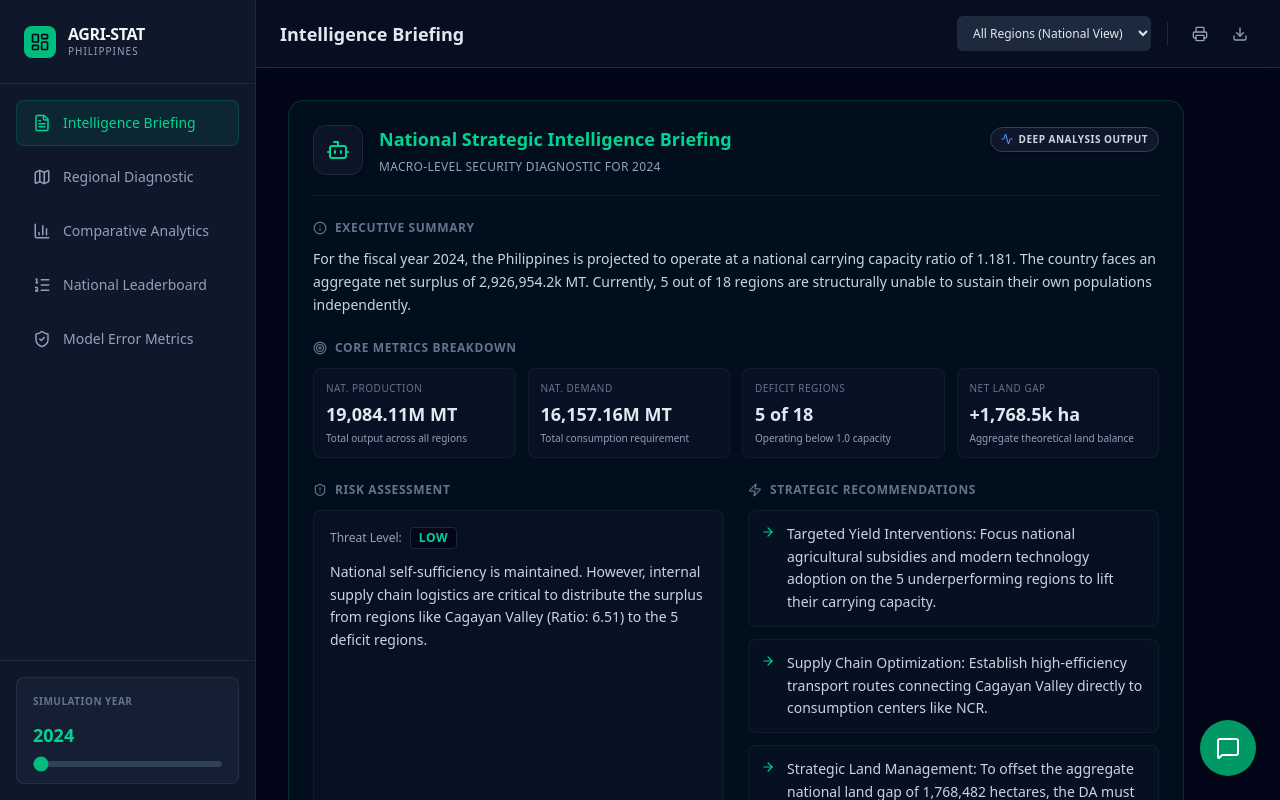
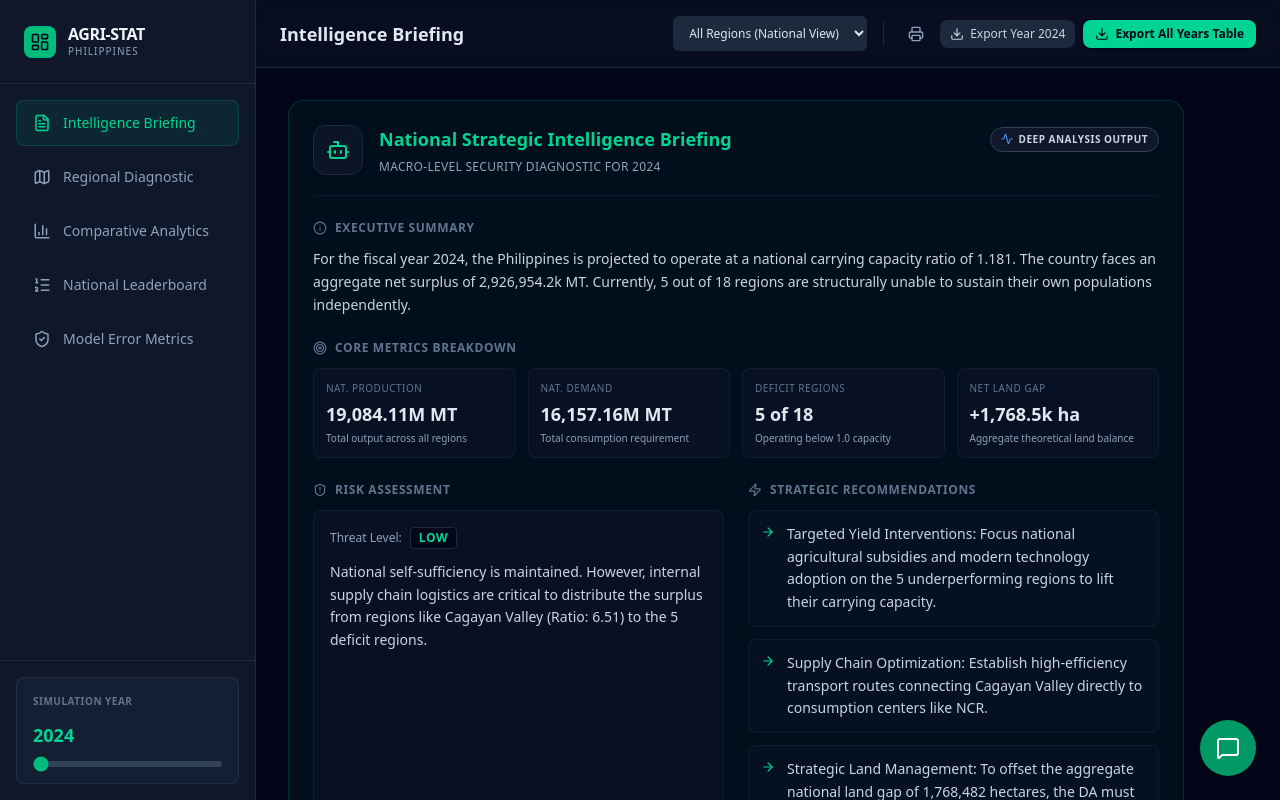
Before and after one commit to aelfraim1-blip/riceyield-capacity, a React (Vite) app: page / in a window 1280 px wide. Built offline with nearby package versions, Linux system fonts and the light colour scheme.

Commit message:
feat: add export functionality for full dataset
Implement multi-year report export to CSV to allow users to download the complete 2024-2050 forecast dataset for all regions.

```diff
--- a/src/App.tsx
+++ b/src/App.tsx
@@ -40,6 +40,37 @@ export default function App() {
     const a = document.createElement('a');
     a.href = url;
     a.download = `agri-stat-export-${selectedYear}.csv`;
+    a.click();
+    URL.revokeObjectURL(url);
+  };
+
+  const handleExportAllYearsExcel = () => {
+    const headers = ["Year", "Region ID", "Region Name", "Population", "Production (MT)", "Total Need (MT)", "Carrying Capacity Ratio", "Status", "Growth Rate (%)"];
+    const rows: string[] = [];
+
+    for (let yr = 2024; yr <= 2050; yr++) {
+      regionsData.forEach(r => {
+        const m = calculateMetrics(r, yr);
+        rows.push([
+          yr,
+          r.id,
+          `"${r.name}"`,
+          m.population,
+          m.production,
+          m.totalNeed,
+          m.carryingCapacity.toFixed(3),
+          `"${m.status}"`,
+          r.growthRate
+        ].join(","));
+      });
+    }
+
+    const csv = [headers.join(","), ...rows].join("\n");
+    const blob = new Blob([csv], { type: 'text/csv;charset=utf-8;' });
+    const url = URL.createObjectURL(blob);
+    const a = document.createElement('a');
+    a.href = url;
+    a.download = `agri-stat-master-multi-year-report-2024-2050.csv`;
     a.click();
     URL.revokeObjectURL(url);
   };
@@ -134,12 +165,17 @@ export default function App() {
 
             <div className="w-px h-6 bg-slate-800 hidden sm:block"></div>
 
-            <div className="flex gap-2">
+            <div className="flex gap-2 items-center">
               <button onClick={handlePrint} className="p-2 text-slate-400 hover:text-slate-200 hover:bg-slate-800 rounded transition-colors" title="Print Report">
                 <Printer size={16} />
               </button>
-              <button onClick={handleExportCSV} className="p-2 text-slate-400 hover:text-slate-200 hover:bg-slate-800 rounded transition-colors" title="Export CSV">
-                <Download size={16} />
+              <button onClick={handleExportCSV} className="px-2.5 py-1.5 text-xs font-medium text-slate-300 hover:text-white bg-slate-800 hover:bg-slate-700 rounded-lg transition-colors flex items-center gap-1.5" title="Export Current Year CSV">
+                <Download size={14} />
+                <span>Export Year {selectedYear}</span>
+              </button>
+              <button onClick={handleExportAllYearsExcel} className="px-3 py-1.5 text-xs font-bold text-slate-950 bg-emerald-400 hover:bg-emerald-300 rounded-lg transition-colors flex items-center gap-1.5 shadow-sm" title="Export All Years Master Table (Excel/CSV)">
+                <Download size={14} />
+                <span>Export All Years Table</span>
               </button>
             </div>
           </div>
```
